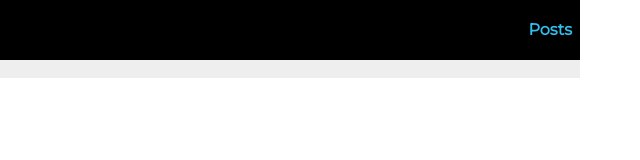
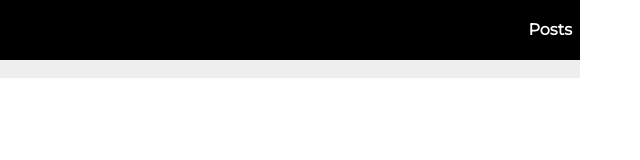
Before and after one commit to BasixKOR/Basixblog, a Gatsby site: page / in a window 1280 px wide. Shown: the full height of the page, 640-1280 px from the left. Built offline with nearby package versions, Linux system fonts and the light colour scheme; Gatsby itself is replaced by a stand-in of ours.

Commit message:
Add colours to only active menu items

```diff
--- a/src/components/Layout.tsx
+++ b/src/components/Layout.tsx
@@ -1,16 +1,21 @@
 import React from 'react';
 import { Holder, Header, HeaderItem } from '../components/layoutComponents';
+import { ClassNames } from '@emotion/core';
 
 const Layout: React.FC = ({ children }) => (
   <Holder>
     <Header>
       Basixblog
-      <HeaderItem to="/posts">
-        Posts
-      </HeaderItem>
+      <ClassNames>
+        {({ css }) => (
+          <HeaderItem to="/posts" activeClassName={css({ color: '#30bfef' })}>
+            Posts
+          </HeaderItem>
+        )}
+      </ClassNames>
     </Header>
     {children}
   </Holder>
-)
+);
 
-export default Layout
+export default Layout;
--- a/src/components/layoutComponents.tsx
+++ b/src/components/layoutComponents.tsx
@@ -25,7 +25,7 @@ export const HeaderItem = styled(Link)`
   display: block;
   height: 100%;
   text-decoration-line: none;
-  color: #30bfef;
+  color: white;
   font-size: 1rem;
   margin-right: .5rem;
   &:first-child {
```
